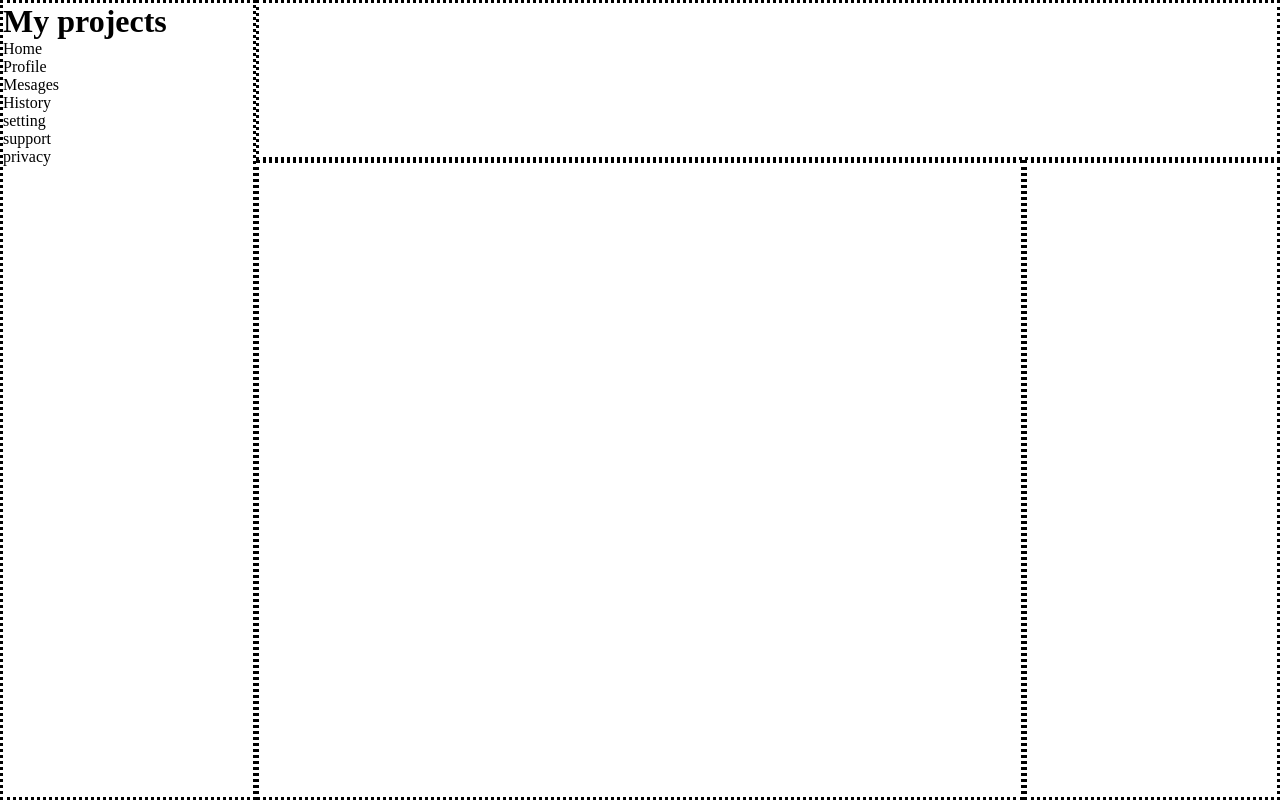
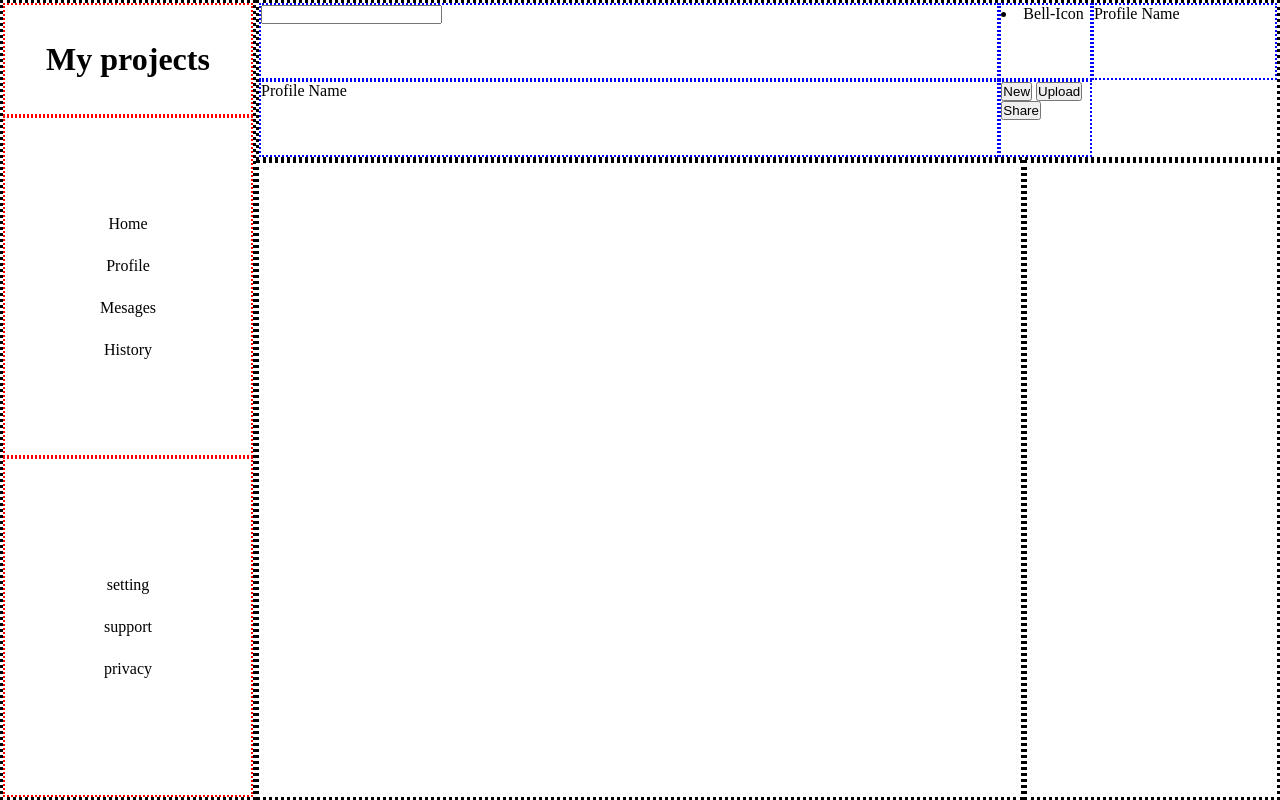
Before and after one commit to Leonidas314/Admin-Dashboard, a plain HTML site: page index.html in a window 1280 px wide. Drawn offline with Linux system fonts and the light colour scheme.

Commit message:
Center elements on sideboard. Create basic grid on header with unstyled elements for each area, input, dummy phrases, buttons

```diff
--- a/index.html
+++ b/index.html
@@ -10,19 +10,29 @@
     <div id="main-container">
         <div class="sideboard">
             <h1>My projects</h1>
-            <ul>
+            <ul class="top-ul">
                 <li>Home</li>
                 <li>Profile</li>
                 <li>Mesages</li>
                 <li>History</li>
             </ul>
-            <ul>
+            <ul class="bot-ul">
                 <li>setting</li>
                 <li>support</li>
                 <li>privacy</li>
             </ul>
         </div>
-        <div class="header"></div>
+        <div class="header">
+            <div class="headerDivs" id="search"> <input type="text"></div>
+            <div class="headerDivs" id="notification"> <li>Bell-Icon</li></div>
+            <div class="headerDivs" id="profile1">Profile Name</div>
+            <div class="headerDivs" id="profile2">Profile Name</div>
+            <div class="headerDivs" id="buttonsDiv">
+                <button>New</button>
+                <button>Upload</button>
+                <button>Share</button>
+            </div>
+        </div>
         <div class="projects"></div>
         <div class="side-container"></div>
     </div>
--- a/style.css
+++ b/style.css
@@ -21,13 +21,40 @@ body{
     border: 3px dotted black ;
 
 }
-
+.sideboard > h1 ,.top-ul, .bot-ul{
+    border: 2px dotted red;
+    display: flex;
+    flex-direction: column;
+    align-items: center;
+    justify-content: center;
+    gap: 3vh;
+    list-style: none;
+}
 .sideboard{
     grid-area: 1 / 1 / 3 / 2;
+    display: grid;
+    grid-template: 1fr 3fr 3fr / 1fr ;
 }
-
+.side-container > h1{
+    grid-area: 2/1/3/2;
+}
+.top-ul{
+    grid-area: 2/1/3/2;
+}
+.bot-ul{
+    grid-area: 3/1/4/2;
+}
 .header{
     grid-area: 1/2/2/4;
+    display: grid;
+    grid-template-columns: 4fr 0.5fr 1fr;
+    grid-template-rows: 1fr 1fr;
+}
+.headerDivs{
+    border: 2px dotted blue;
+}
+#search{
+    grid-area: 1/1/2/2;
 }
 .projects{
     grid-area: 2/2/3/3;
```
